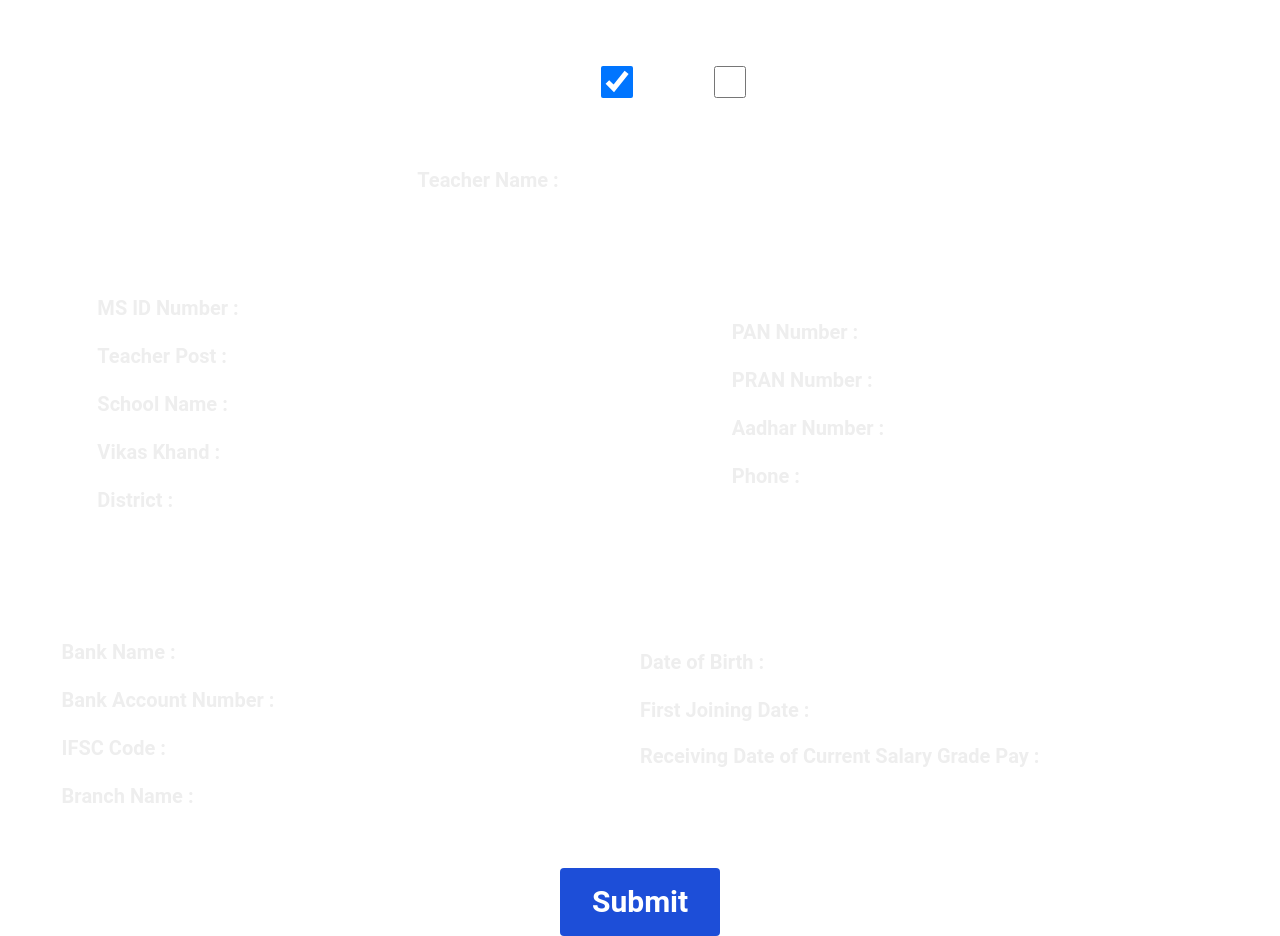
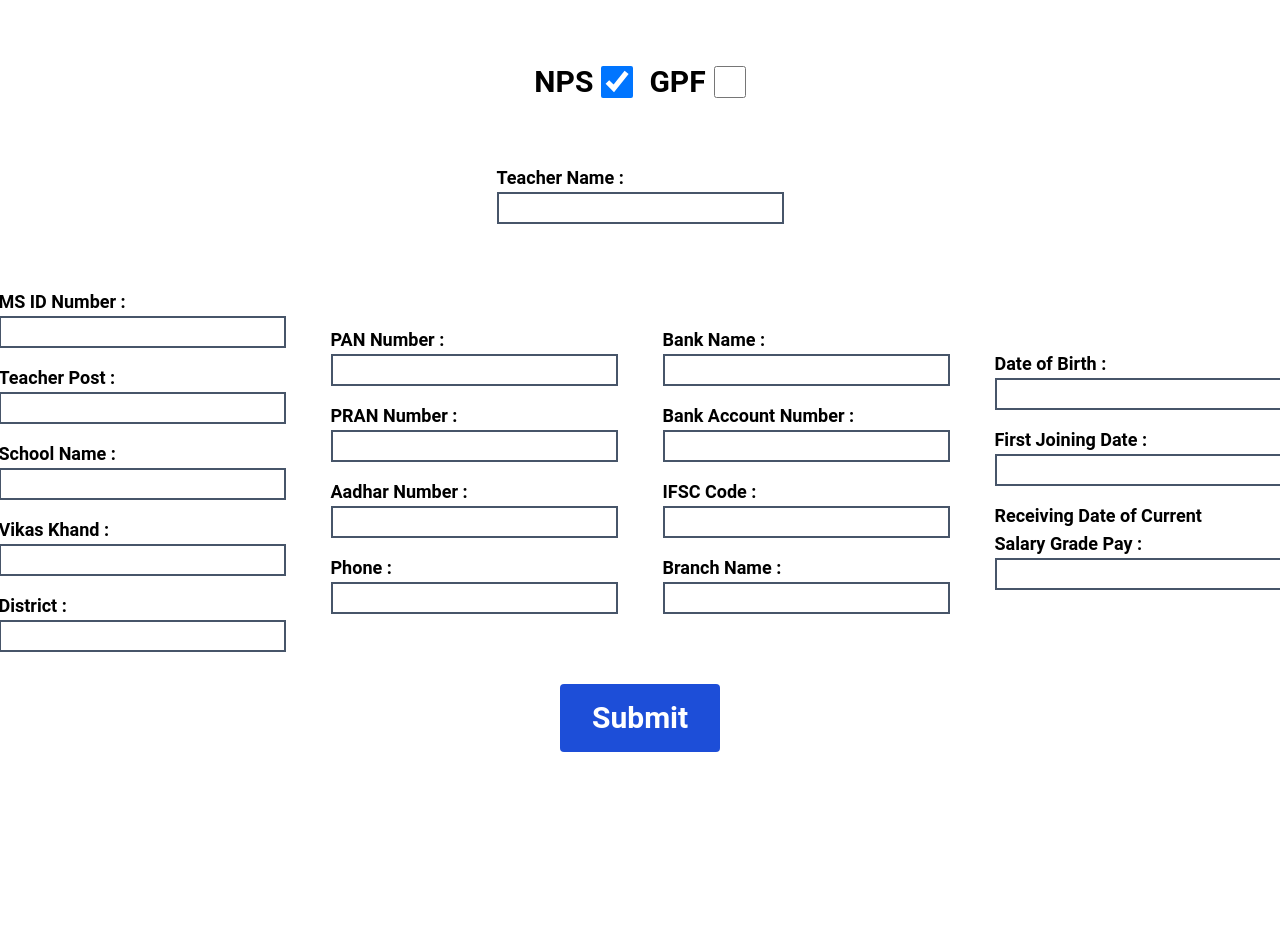
Before and after one commit to kd1729/IncomeTaxCalculator, a React (Create React App) app: page / in a window 1280 px wide. After the commit the page ends 800 px from the top, so only its background shows below. Built offline with nearby package versions, Linux system fonts and the light colour scheme.

Commit message:
changed to light colors from dark

```diff
--- a/src/components/DsiplayProfile.js
+++ b/src/components/DsiplayProfile.js
@@ -1,97 +1,89 @@
 export default function DisplayProfile({ profile }) {
   return (
     <div>
-      <div className="text-center text-4xl my-4  text-[#f6eded]">
+      <div className="text-center text-4xl my-4  text-blue-800">
         Welcome {profile.TeacherName}!
       </div>
-      <div className=" mb-4 flex items-center justify-center">
-        <div className="flex flex-row gap-x-20 items-center">
-          <div className="flex flex-row gap-x-20 items-center">
-            <div className="flex flex-row justify-between">
+
+      <div className=" mb-4 flex items-center gap-x-16 justify-center">
+
+          <div className="flex flex-row gap-x-4">
             <div className="flex flex-col">
-                <div className="text-lg  mr-4 text-[#e9b7ff]">MSID Number</div>
-                <div className="text-lg  mr-4 text-[#e9b7ff]">Teacher Post</div>
-                <div className="text-lg  mr-4 text-[#e9b7ff]">School Name</div>
-                <div className="text-lg  mr-4 text-[#e9b7ff]">Vikas Khand</div>
-                <div className="text-lg  mr-4 text-[#e9b7ff]">District</div>
+              <div className="text-lg  mr-4 text-[#000000]">MSID Number</div>
+              <div className="text-lg  mr-4 text-[#000000]">Teacher Post</div>
+              <div className="text-lg  mr-4 text-[#000000]">School Name</div>
+              <div className="text-lg  mr-4 text-[#000000]">Vikas Khand</div>
+              <div className="text-lg  mr-4 text-[#000000]">District</div>
             </div>
             <div className="flex flex-col">
-                <div className="text-lg  text-white">
-                  {profile.MSIDNumber}
-                </div>
-                <div className="text-lg  text-white">
+              <div className="text-lg  text-blue-800">{profile.MSIDNumber}</div>
+              <div className="text-lg  text-blue-800">
                 {profile.TeacherPost}
               </div>
-                <div className="text-lg  text-white">
-                  {profile.SchoolName}
-                </div>
-                <div className="text-lg  text-white">
-                  {profile.VikasKhand}
-                </div>
-                <div className="text-lg  text-white">{profile.District}</div>
+              <div className="text-lg  text-blue-800">{profile.SchoolName}</div>
+              <div className="text-lg  text-blue-800">{profile.VikasKhand}</div>
+              <div className="text-lg  text-blue-800">{profile.District}</div>
             </div>
           </div>
-            <div className="flex flex-row justify-between">
+
+          <div className="flex flex-row gap-x-4">
             <div className="flex flex-col">
-                <div className="text-lg  mr-4 text-[#e9b7ff]">PAN Number</div>
-                <div className="text-lg  mr-4 text-[#e9b7ff]">PRAN Number</div>
-                <div className="text-lg  mr-4 text-[#e9b7ff]">Aadhar Number</div>
-                <div className="text-lg  mr-4 text-[#e9b7ff]">Phone Number</div>
+              <div className="text-lg  mr-4 text-[#000000]">PAN Number</div>
+              <div className="text-lg  mr-4 text-[#000000]">PRAN Number</div>
+              <div className="text-lg  mr-4 text-[#000000]">Aadhar Number</div>
+              <div className="text-lg  mr-4 text-[#000000]">Phone Number</div>
             </div>
             <div className="flex flex-col">
-                <div className="text-lg  text-white">{profile.PANNumber}</div>
-                <div className="text-lg  text-white">
-                  {profile.PRANNumber}
-                </div>
-                <div className="text-lg  text-white">
+              <div className="text-lg  text-blue-800">{profile.PANNumber}</div>
+              <div className="text-lg  text-blue-800">{profile.PRANNumber}</div>
+              <div className="text-lg  text-blue-800">
                 {profile.AadharNumber}
               </div>
-                <div className="text-lg  text-white">{profile.Phone}</div>
+              <div className="text-lg  text-blue-800">{profile.Phone}</div>
             </div>
           </div>
-          </div>
-          <div className="flex flex-row gap-x-20 items-center">
-            <div className="flex flex-row justify-between ">
+
+
+        <div className="flex flex-row gap-x-4">
           <div className="flex flex-col">
-                <div className="text-lg  mr-4 text-[#e9b7ff]">Bank Name</div>
-                <div className="text-lg  mr-4 text-[#e9b7ff]">Bank Account</div>
-                <div className="text-lg  mr-4 text-[#e9b7ff]">IFSC Code</div>
-                <div className="text-lg  mr-4 text-[#e9b7ff]">Branch Name</div>
+            <div className="text-lg  mr-4 text-[#000000]">Bank Name</div>
+            <div className="text-lg  mr-4 text-[#000000]">Bank Account</div>
+            <div className="text-lg  mr-4 text-[#000000]">IFSC Code</div>
+            <div className="text-lg  mr-4 text-[#000000]">Branch Name</div>
           </div>
           <div className="flex flex-col">
-                <div className="text-lg  text-white">{profile.BankName}</div>
-                <div className="text-lg  text-white">
+            <div className="text-lg  text-blue-800">{profile.BankName}</div>
+            <div className="text-lg  text-blue-800">
               {profile.BankAccountNumber}
             </div>
-                <div className="text-lg  text-white">{profile.IFSCCode}</div>
-                <div className="text-lg  text-white">
-                  {profile.BranchName}
+            <div className="text-lg  text-blue-800">{profile.IFSCCode}</div>
+            <div className="text-lg  text-blue-800">{profile.BranchName}</div>
           </div>
         </div>
+
+        <div className="flex flex-row gap-x-4">
+          <div className="flex flex-col">
+            <div className="text-lg  mr-4 text-[#000000]">Date of Birth</div>
+            <div className="text-lg  mr-4 text-[#000000]">
+              First Joining Date
             </div>
-            <div className="flex flex-row justify-between">
-              <div className="flex flex-col">
-                <div className="text-lg  mr-4 text-[#e9b7ff]">Date of Birth</div>
-                <div className="text-lg  mr-4 text-[#e9b7ff]">First Joining Date</div>
-                <div className="text-lg  mr-4 text-[#e9b7ff]">
-                Receiving Date of <br/>Current Grade Pay
+            <div className="text-lg  mr-4 text-[#000000]">
+              Receiving Date of <br />
+              Current Grade Pay
             </div>
           </div>
           <div className="flex flex-col">
-                <div className="text-lg  text-white">
-                  {profile.DateOfBirth}
-                </div>
-                <div className="text-lg  text-white">
+            <div className="text-lg  text-blue-800">{profile.DateOfBirth}</div>
+            <div className="text-lg  text-blue-800">
               {profile.FirstJoiningDate}
             </div>
-                <div className="text-lg  text-white">
+            <div className="text-lg  text-blue-800">
               {profile.CurrentSalaryGradePay}
             </div>
           </div>
         </div>
       </div>
-        </div>
-      </div>
+
     </div>
   );
 }
--- a/src/components/NameComponent.js
+++ b/src/components/NameComponent.js
@@ -1,10 +1,10 @@
 
 export default function NameComponent({ heading, profile, setProfile, value }) {
   return (
-    <div>
-      <span className="text-xl font-semibold pr-4 text-[#eeeeee]">{heading} : </span>
+    <div className="">
+      <div className=" w-60 text-lg  font-semibold pr-4 text-black">{heading} : </div>
       <input
-        className="pl-2 h-8 text-xl outline-none"
+        className="pl-2 h-8 text-xl text-blue-800 outline-none border-2 border-slate-600"
         type="text"
         value={profile[value]}
         onChange={(e) => setProfile({ ...profile, [value]: e.target.value })}
--- a/src/components/Profile.js
+++ b/src/components/Profile.js
@@ -30,7 +30,7 @@ export default function Profile() {
       {/* Toggle Button */}
       <div className="flex flex-row gap-4 justify-center my-16">
         <div className="flex flex-row ">
-          <label className=" font-bold text-3xl text-white">NPS </label>
+          <label className=" font-bold text-3xl text-black">NPS </label>
           <input
             type="checkbox"
             className="ml-2 w-8 hover:cursor-pointer"
@@ -40,7 +40,7 @@ export default function Profile() {
         </div>
 
         <div className="flex flex-row">
-          <label className=" font-bold text-3xl text-white">GPF </label>
+          <label className=" font-bold text-3xl text-black">GPF </label>
           <input
             type="checkbox"
             className="ml-2 w-8 hover:cursor-pointer"
@@ -49,7 +49,7 @@ export default function Profile() {
           />
         </div>
       </div>
-      <div className="flex justify-center mb-24">
+      <div className="flex justify-center mb-16">
         <NameComponent
           heading="Teacher Name"
           profile={profile}
@@ -58,7 +58,7 @@ export default function Profile() {
         />
       </div>
 
-      <div className="grid grid-rows-2 grid-cols-2 place-items-center gap-y-24">
+      <div className="grid grid-cols-4 place-items-center gap-12">
         <div className="flex flex-col gap-4">
           <NameComponent
             heading="MS ID Number"
--- a/src/components/TotalOverall.js
+++ b/src/components/TotalOverall.js
@@ -97,9 +97,9 @@ export default function TotalOverall(props) {
 
   return (
     <div className=" flex flex-col py-4">
-      <h1 className="text-4xl text-center py-8 text-[#ffffff] font-bold">Total Overall</h1>
+      <h1 className="text-4xl text-center py-8 text-black font-bold">Total Overall</h1>
       <table>
-        <thead className="text-xl text-white">
+        <thead className="text-xl text-black">
           <tr>
             <th className="px-4 text-center">Basic Pay</th>
             <th className="px-4 text-center">DA</th>
@@ -120,7 +120,7 @@ export default function TotalOverall(props) {
             ) : null}
           </tr>
         </thead>
-        <tbody className="text-lg text-green-200">
+        <tbody className="text-lg text-green-800">
           <tr>
             <td className="px-4 text-center">{totalBasePay || 0}</td>
             <td className="px-4 text-center">{totalDA || 0}</td>
```
Lines whose indentation alone changed are shown as unchanged.
